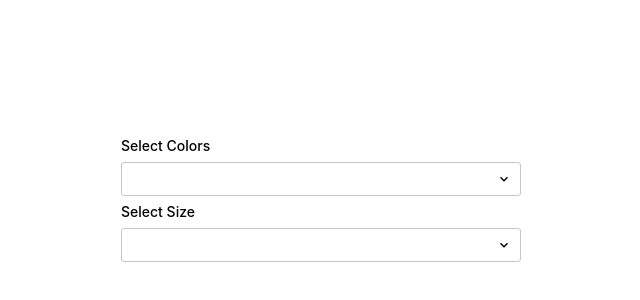
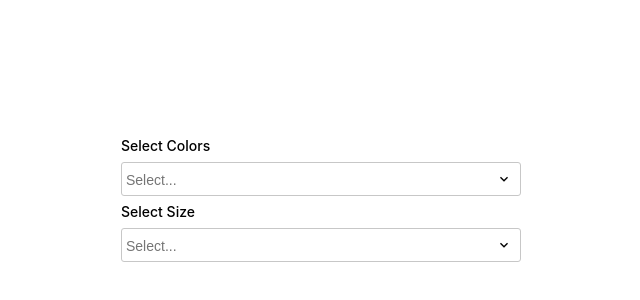
Before and after one commit to pratheshb/multi-select, a React (Create React App) app: page / in a window 1280 px wide. Shown: the part 204-504 px from the top of the page, without its empty margins (319-959 px from the left). Built offline with nearby package versions, Linux system fonts and the light colour scheme.

Commit message:
include placeholder

```diff
--- a/src/components/Filter/Filter.js
+++ b/src/components/Filter/Filter.js
@@ -2,6 +2,7 @@ import './Filter.css';
 
 export default function Filter({
     filterText,
+    isOptionSelected,
     onFocus,
     onKeyDown,
     onChange
@@ -10,6 +11,7 @@ export default function Filter({
         <div onClick={onFocus} className='input-container'>
         <input
         type="text"
+        placeholder= {isOptionSelected ? '' : 'Select...'}
         className='select-input'
         value={filterText}
         onKeyDown={onKeyDown}
--- a/src/components/MultiSelect/MultiSelect.js
+++ b/src/components/MultiSelect/MultiSelect.js
@@ -97,6 +97,7 @@ export default function MultiSelect({
                     ))}
                     <Filter
                         filterText={filterText}
+                        isOptionSelected={selectedOptions.length > 0}
                         onFocus={handleToggle}
                         onKeyDown={handleFilterKeyDown}
                         onChange={handleFilterChange}
```
